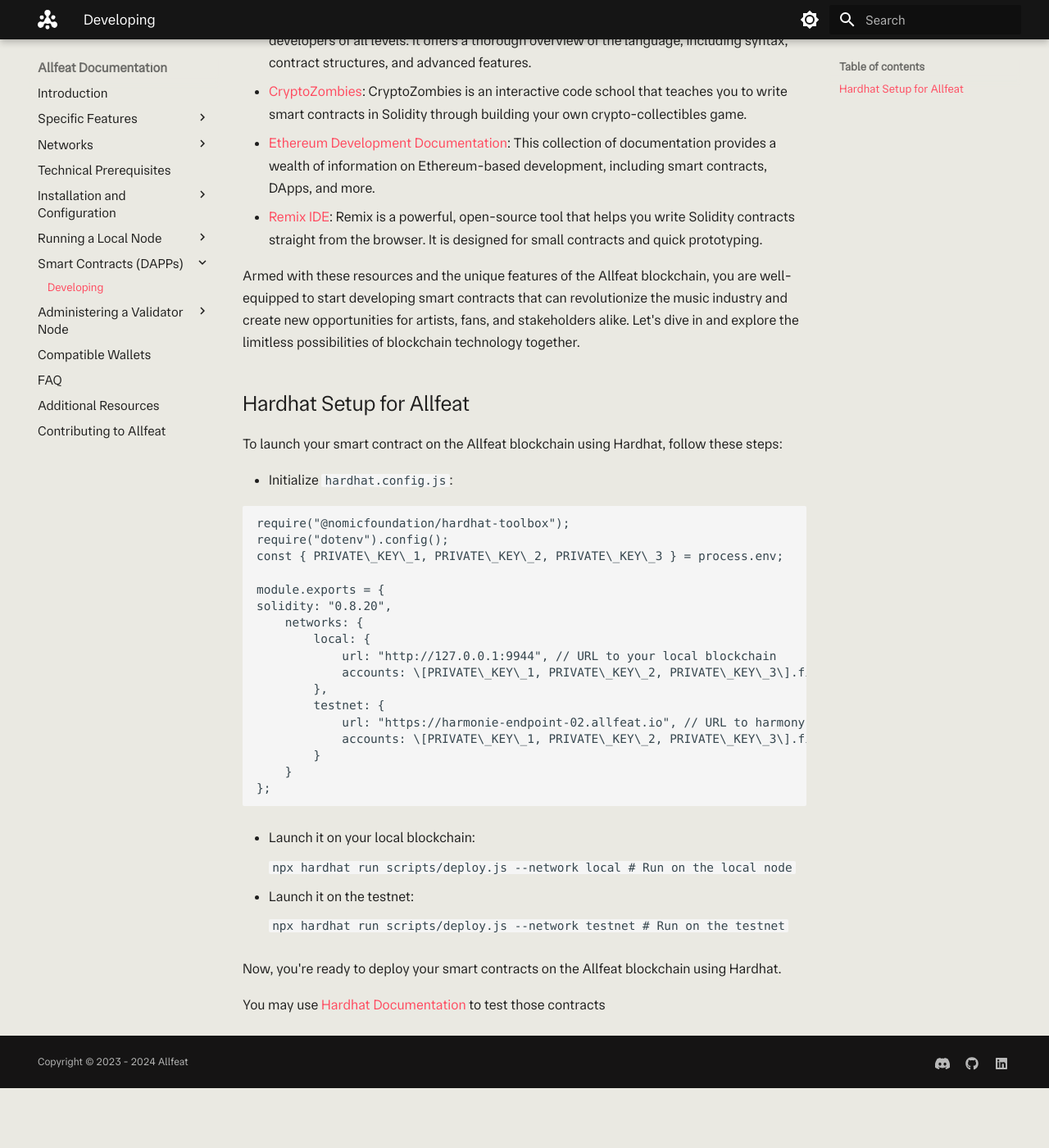
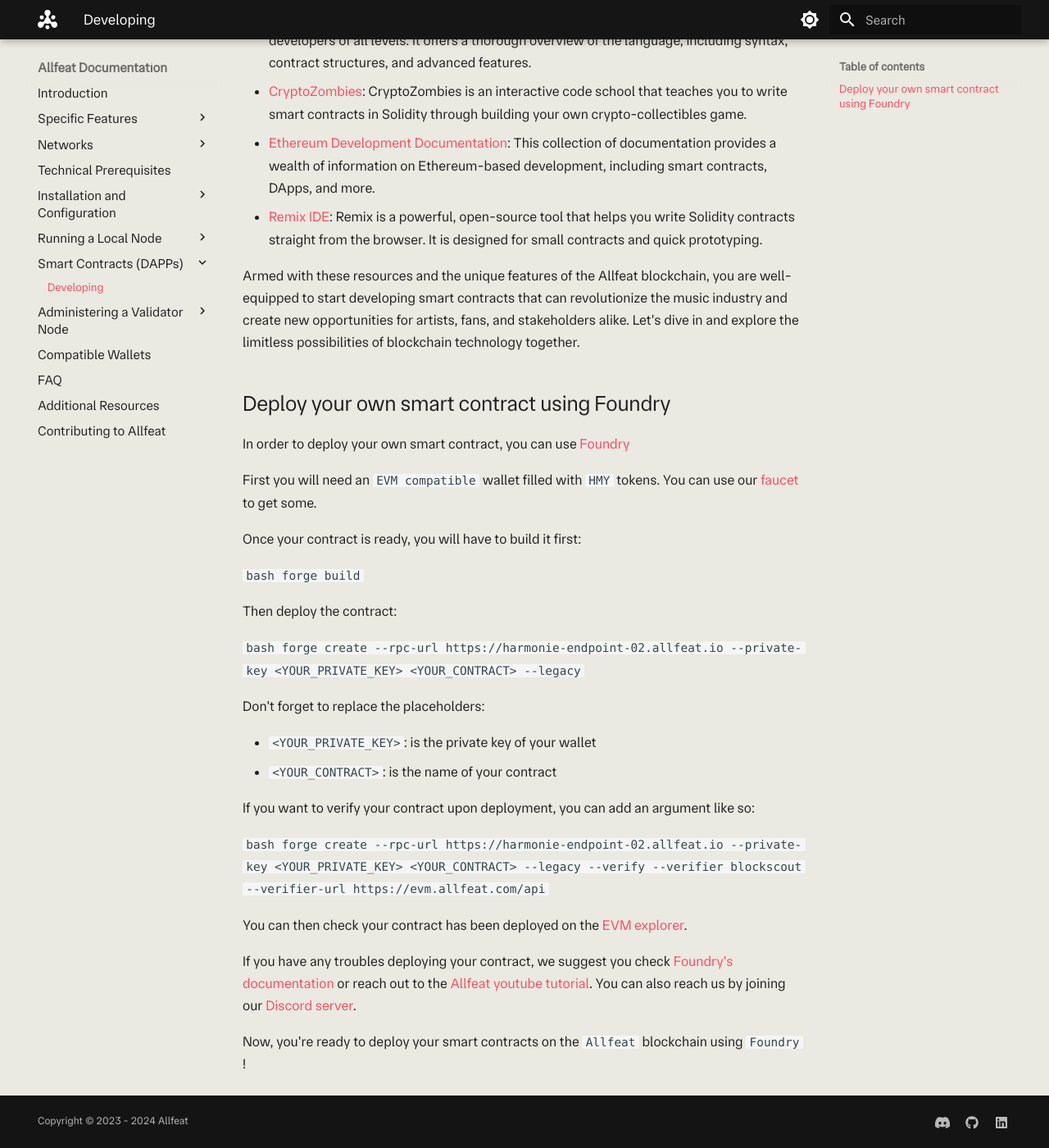
Before and after one commit to Allfeat/docs, an MkDocs documentation site: the page built from docs/smart-contracts/developing.md, in a window 1280 px wide and 1400 px high, scrolled down 455 px. Shown: the whole window at 82% size. Built offline with MkDocs 1.6.1 and Material for MkDocs 9.7.7, drawn with Linux system fonts in a browser that asks for light colours; before the commit the page ends 1782 px from its top, so only the background shows below that.

Commit message:
feat: replace Hardhat smart contract outdated doc with Foundry (#20)
* feat: replace Hardhat smart contract outdated doc with Foundry

* fix: typo and add discord link

````diff
--- a/docs/smart-contracts/developing.md
+++ b/docs/smart-contracts/developing.md
@@ -13,44 +13,37 @@
 
 Armed with these resources and the unique features of the Allfeat blockchain, you are well-equipped to start developing smart contracts that can revolutionize the music industry and create new opportunities for artists, fans, and stakeholders alike. Let's dive in and explore the limitless possibilities of blockchain technology together.
 
-## Hardhat Setup for Allfeat
+## Deploy your own smart contract using Foundry
 
-To launch your smart contract on the Allfeat blockchain using Hardhat, follow these steps:
+In order to deploy your own smart contract, you can use [Foundry](https://book.getfoundry.sh/)
 
-- Initialize `hardhat.config.js`:
+First you will need an `EVM compatible` wallet filled with `HMY` tokens. You can use our [faucet](https://faucet.allfeat.com/) to get some.
 
-```java
-require("@nomicfoundation/hardhat-toolbox");
-require("dotenv").config();
-const { PRIVATE\_KEY\_1, PRIVATE\_KEY\_2, PRIVATE\_KEY\_3 } = process.env;
+Once your contract is ready, you will have to build it first:
 
-module.exports = {
-solidity: "0.8.20",
-    networks: {
-        local: {
-            url: "http://127.0.0.1:9944", // URL to your local blockchain
-            accounts: \[PRIVATE\_KEY\_1, PRIVATE\_KEY\_2, PRIVATE\_KEY\_3\].filter((pk) => pk !== undefined) // Filter out undefined keys
-        },
-        testnet: {
-            url: "https://harmonie-endpoint-02.allfeat.io", // URL to harmony testnet
-            accounts: \[PRIVATE\_KEY\_1, PRIVATE\_KEY\_2, PRIVATE\_KEY\_3\].filter((pk) => pk !== undefined) // Filter out undefined keys
-        }
-    }
-};
-```
+  ```bash
+  forge build
+  ```
 
-- Launch it on your local blockchain:
+Then deploy the contract:
 
-    ```
-    npx hardhat run scripts/deploy.js --network local  # Run on the local node
-    ```
+  ```bash
+  forge create --rpc-url https://harmonie-endpoint-02.allfeat.io --private-key <YOUR_PRIVATE_KEY> <YOUR_CONTRACT> --legacy
+  ```
 
-- Launch it on the testnet:
+Don't forget to replace the placeholders:
 
-    ```
-    npx hardhat run scripts/deploy.js --network testnet  # Run on the testnet
-    ```
+- `<YOUR_PRIVATE_KEY>`: is the private key of your wallet
+- `<YOUR_CONTRACT>`: is the name of your contract
 
-Now, you're ready to deploy your smart contracts on the Allfeat blockchain using Hardhat.
+If you want to verify your contract upon deployment, you can add an argument like so:
 
-You may use [Hardhat Documentation](https://hardhat.org/tutorial/testing-contracts) to test those contracts
+  ```bash
+  forge create --rpc-url https://harmonie-endpoint-02.allfeat.io --private-key <YOUR_PRIVATE_KEY> <YOUR_CONTRACT> --legacy --verify --verifier blockscout --verifier-url https://evm.allfeat.com/api
+  ```
+
+You can then check your contract has been deployed on the [EVM explorer](https://evm.allfeat.com/).
+
+If you have any troubles deploying your contract, we suggest you check [Foundry's documentation](https://book.getfoundry.sh/forge/deploying) or reach out to the [Allfeat youtube tutorial](https://www.youtube.com/watch?v=oxr3fZqrnpg). You can also reach us by joining our [Discord server](https://discord.allfeat.com/).
+
+Now, you're ready to deploy your smart contracts on the `Allfeat` blockchain using `Foundry` !
````
